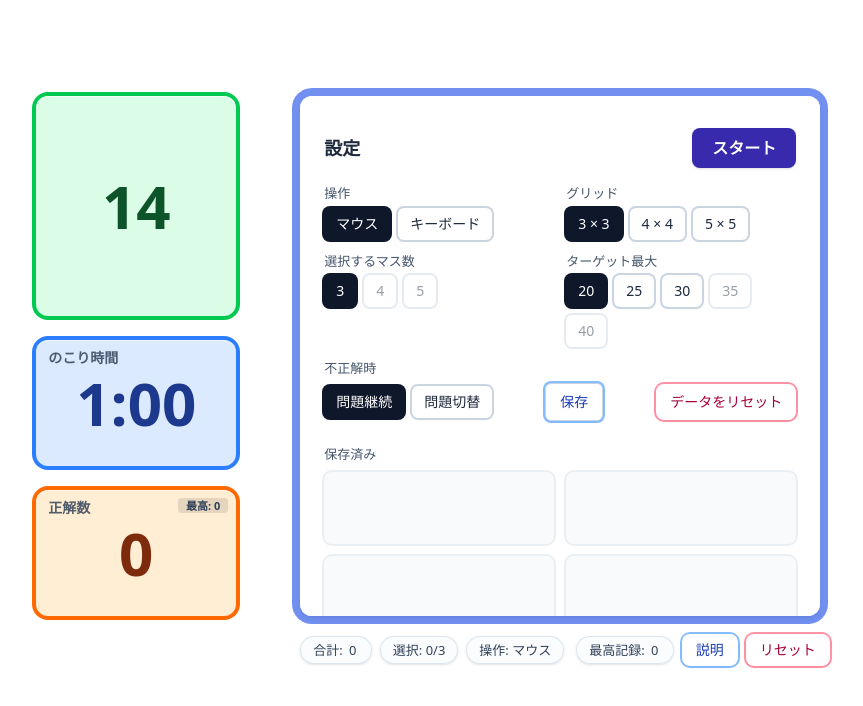
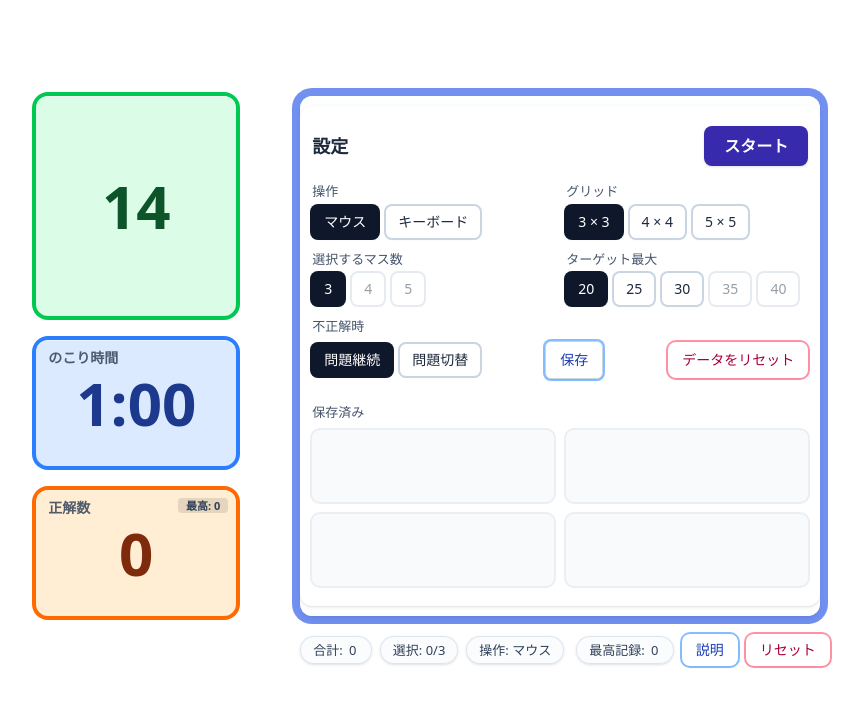
Before and after one commit to seiya-matsuoka/total-match-game, a React (Vite) app: page / in a window 1280 px wide. Shown: the top 706 px of the page, without its empty margins (207-1070 px from the left). Built offline with nearby package versions, Linux system fonts and the light colour scheme.

Commit message:
feat(settings): モバイルで設定画面を盤面内スクロール化

```diff
--- a/src/components/Settings.tsx
+++ b/src/components/Settings.tsx
@@ -114,7 +114,13 @@ export default function Settings({ config, onChange, onStart }: Props) {
   }
 
   return (
-    <div className="relative w-full max-w-[520px] rounded-xl bg-white p-4 text-[13px] ring-2 ring-slate-300/80 shadow-sm sm:p-6">
+    <div
+      className="
+        relative w-full max-w-[520px]
+        rounded-xl bg-white p-3 text-[13px] shadow
+        max-h-full overflow-y-auto overscroll-contain
+      "
+    >
       {/* 上部バー */}
       <div className="mt-2 mb-4 flex items-center justify-between">
         <h2 className="text-lg font-bold text-slate-800">設定</h2>
```
